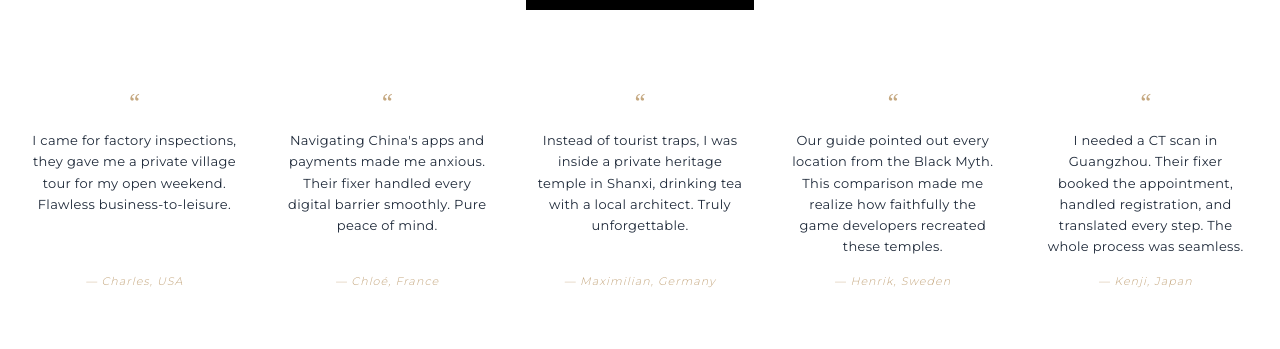
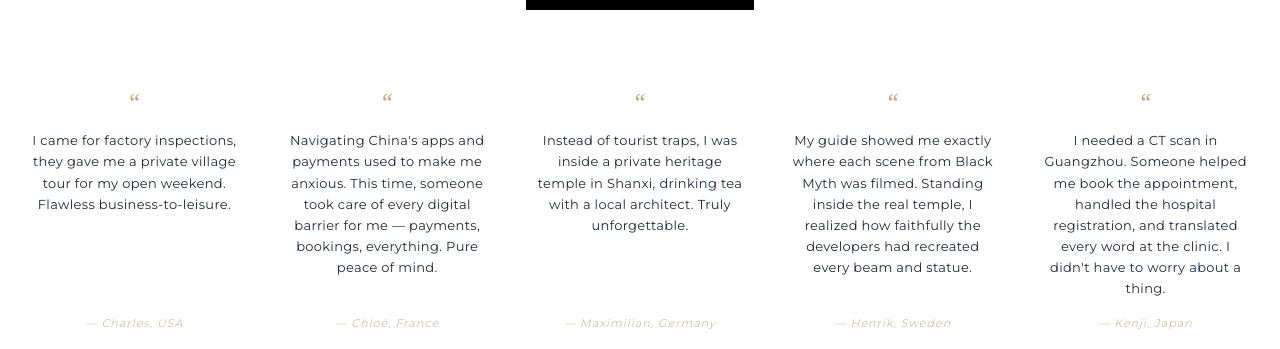
Before and after one commit to FreakTelevision/lokalchina, a Next.js app: page /de in a window 1280 px wide. Shown: the part 1280-1629 px from the top of the page. Built offline with nearby package versions, Linux system fonts and the light colour scheme; a web font is replaced by a local one.

Commit message:
Naturalize testimonials: first-person, no marketing speak, real voice

```diff
--- a/src/components/Testimonials.tsx
+++ b/src/components/Testimonials.tsx
@@ -13,7 +13,7 @@ export default function Testimonials() {
       author: "Charles, USA"
     },
     {
-      quote: "Navigating China's apps and payments made me anxious. Their fixer handled every digital barrier smoothly. Pure peace of mind.",
+      quote: "Navigating China's apps and payments used to make me anxious. This time, someone took care of every digital barrier for me — payments, bookings, everything. Pure peace of mind.",
       author: "Chloé, France"
     },
     {
@@ -21,11 +21,11 @@ export default function Testimonials() {
       author: "Maximilian, Germany"
     },
     {
-      quote: "Our guide pointed out every location from the Black Myth. This comparison made me realize how faithfully the game developers recreated these temples.",
+      quote: "My guide showed me exactly where each scene from Black Myth was filmed. Standing inside the real temple, I realized how faithfully the developers had recreated every beam and statue.",
       author: "Henrik, Sweden"
     },
     {
-      quote: "I needed a CT scan in Guangzhou. Their fixer booked the appointment, handled registration, and translated every step. The whole process was seamless.",
+      quote: "I needed a CT scan in Guangzhou. Someone helped me book the appointment, handled the hospital registration, and translated every word at the clinic. I didn't have to worry about a thing.",
       author: "Kenji, Japan"
     }
   ];
```
